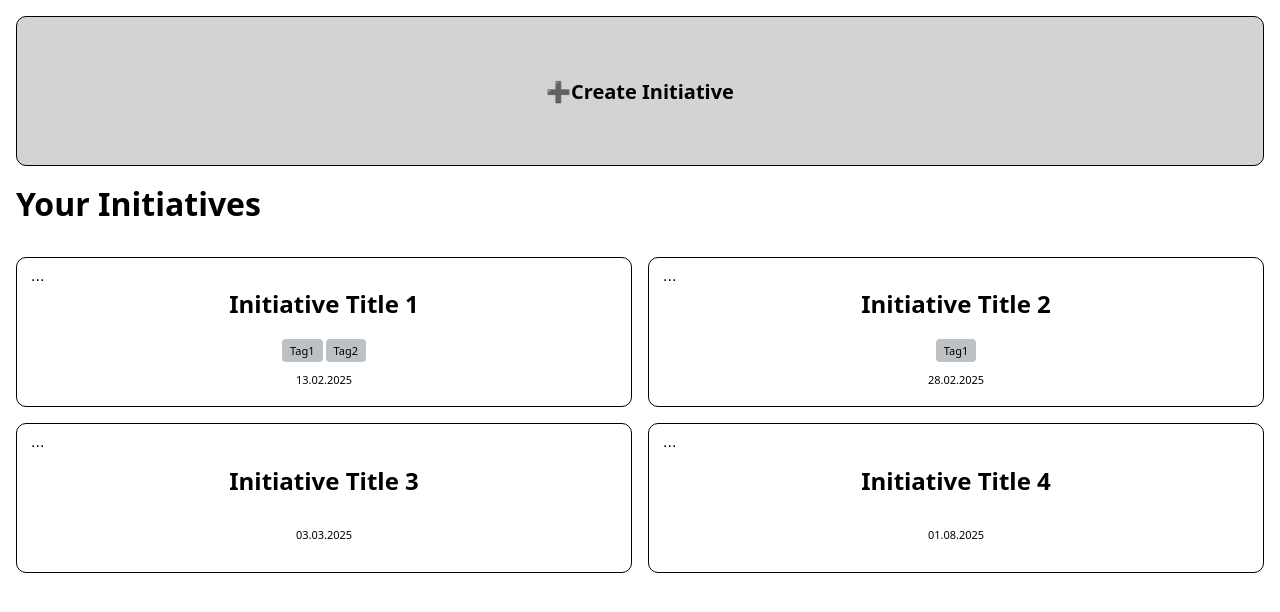
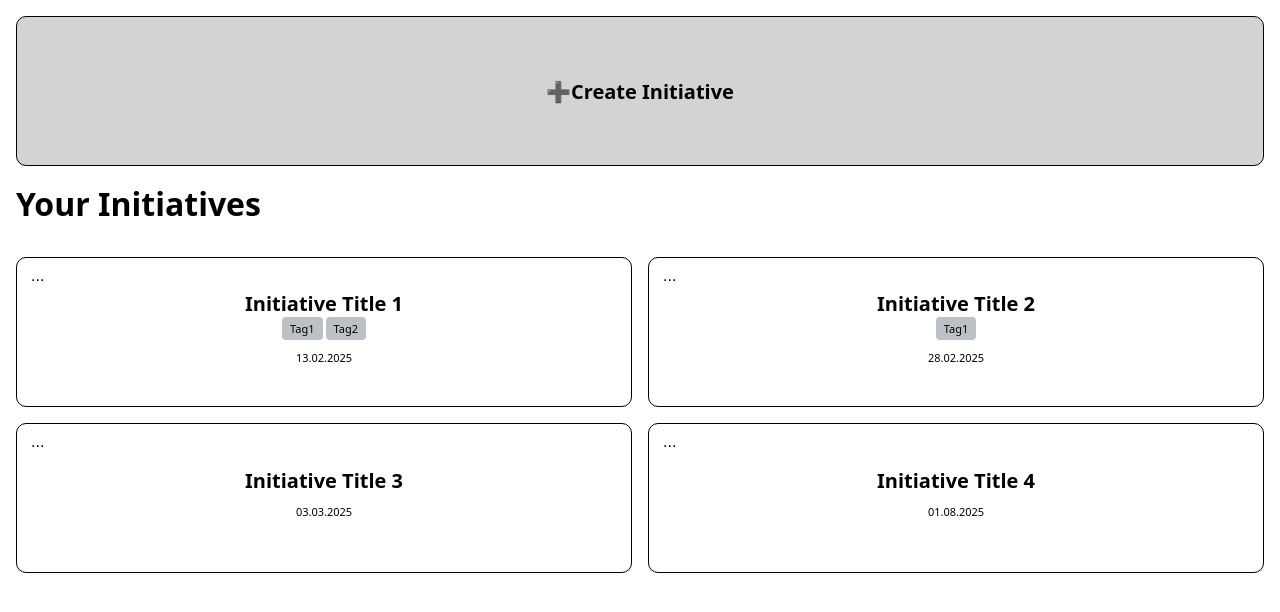
Before and after one commit to NilooBR/capstone-project, a Next.js app: page / in a window 1280 px wide. Shown: the top 612 px of the page. Built offline with nearby package versions, Linux system fonts and the light colour scheme.

Commit message:
changed text size for initiative card

```diff
--- a/Components/InitiativeCard.js
+++ b/Components/InitiativeCard.js
@@ -112,6 +112,11 @@ const TopLeftButton = styled.button`
   cursor: pointer;
 `;
 
+const StyledSpan = styled.span`
+  font-size: 20px;
+  font-weight: bold;
+`;
+
 export default function InitiativeCard({
   id,
   title,
@@ -127,14 +132,14 @@ export default function InitiativeCard({
     if (modalRef.current && !modalRef.current.contains(event.target)) {
       setIsModalOpen(false);
     }
-  }
+  };
 
   useEffect(() => {
     if (isModalOpen) {
-      document.addEventListener("mousedown", handleOutsideClick)
+      document.addEventListener("mousedown", handleOutsideClick);
     }
     return () => {
-      document.removeEventListener("mousedown", handleOutsideClick)
+      document.removeEventListener("mousedown", handleOutsideClick);
     };
   }, [isModalOpen]);
 
@@ -142,9 +147,9 @@ export default function InitiativeCard({
     <Card isCompleted={isCompleted}>
       <TopLeftButton onClick={() => setIsModalOpen(true)}>...</TopLeftButton>
       <StyledLink href={`/initiatives/${id}`}>
-        <h2>
+        <StyledSpan>
           {title} <CompletedInitiative isCompleted={isCompleted} />{" "}
-        </h2>
+        </StyledSpan>
         <TagList>
           {tags.map((tag) => (
             <Tag key={tag}>{tag}</Tag>
@@ -154,7 +159,7 @@ export default function InitiativeCard({
       </StyledLink>
 
       {isModalOpen && (
-        <Modal ref={modalRef} >
+        <Modal ref={modalRef}>
           <LinkButton href={`/initiatives/${id}/edit`}>Edit</LinkButton>
           <Button onClick={() => onDelete(id)}>Delete</Button>
           <Button onClick={() => setIsModalOpen(false)}>Close</Button>
```
